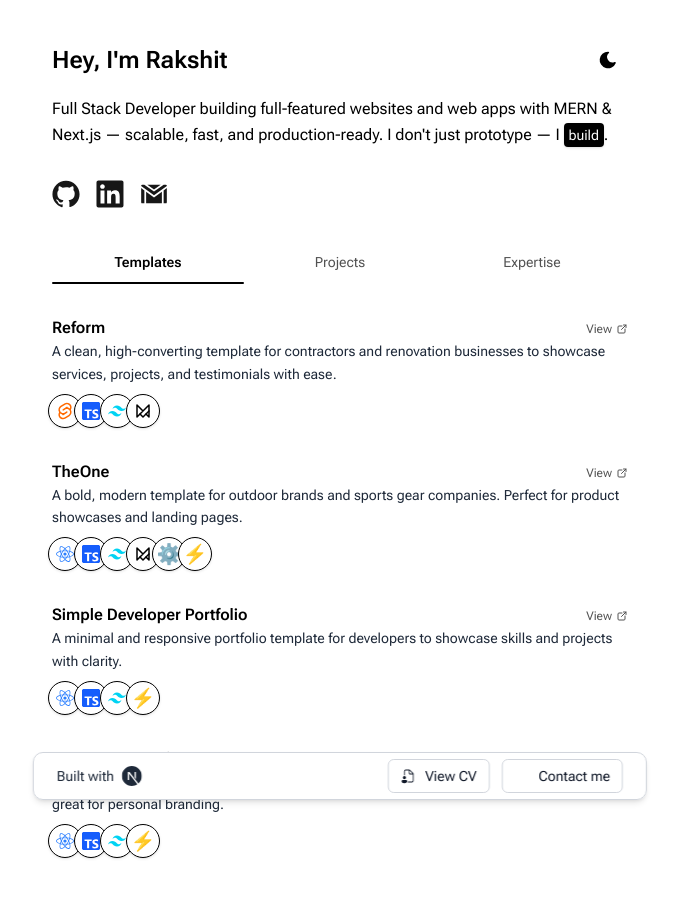
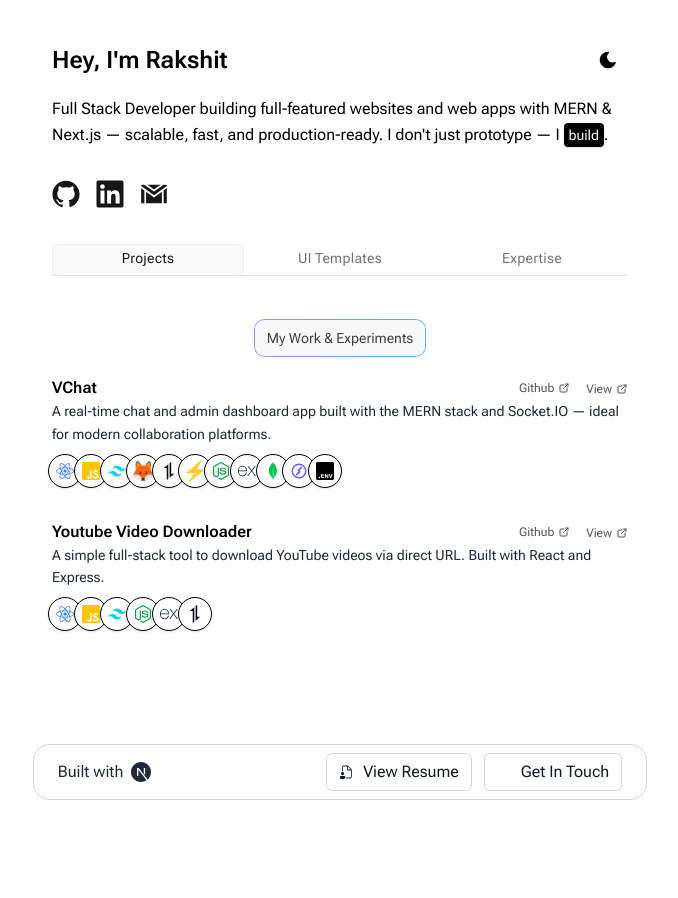
Before and after one commit to Rakshit-Rawat/Main-Portfolio, a Next.js app: page / in a window 1280 px wide. Shown: the top 898 px of the page, without its empty margins (300-978 px from the left). After the commit the page ends 800 px from the top, so only its background shows below. Built offline with nearby package versions, Linux system fonts and the light colour scheme.

Commit message:
fix: footer && add: tagline + tabpill

```diff
--- a/src/app/globals.css
+++ b/src/app/globals.css
@@ -32,3 +32,47 @@
   --color-accent: var(--accent);
   --color-main-text: var(--main-text);
 }
+
+
+
+
+
+/* Animated gradient border pill */
+.tagline-pill {
+  position: relative;
+  display: inline-flex;
+  align-items: center;
+  padding: 0.5rem 0.75rem;            /* px-3 py-2 */
+  border-radius: 10px;              /* rounded-full */
+  backdrop-filter: blur(6px);
+}
+
+/* the animated border */
+.tagline-pill::before {
+  content: "";
+  position: absolute;
+  inset: -1px;                        /* border thickness */
+  border-radius: inherit;
+  background: linear-gradient(90deg, #a78bfa, #60a5fa, #34d399, #a78bfa);
+  background-size: 300% 100%;
+  animation: moveBorder 3s linear infinite;
+  /* create a hollow border using masks */
+  -webkit-mask:
+    linear-gradient(#000 0 0) content-box,
+    linear-gradient(#000 0 0);
+  -webkit-mask-composite: xor;
+          mask-composite: exclude;
+  padding: 1px;                       /* inner cutout = border width */
+}
+
+@keyframes moveBorder {
+  0%   { background-position:   0% 50%; }
+  100% { background-position: 100% 50%; }
+}
+
+/* optional: slow/fast variants */
+.tagline-pill.slow::before  { animation-duration: 5s; }
+.tagline-pill.fast::before  { animation-duration: 1.8s; }
+
+/* optional: pause on hover */
+.tagline-pill:hover::before { animation-play-state: paused; }
--- a/src/app/page.tsx
+++ b/src/app/page.tsx
@@ -10,21 +10,29 @@ import SocialIcons from "@/components/Home/SocialIcons";
 import RotatingText from "@/components/RotatingText";
 import Footer from "@/components/Home/Footer";
 
-type Tab = "projects" | "templates" | "skills";
-const tabs: Tab[] = ["templates", "projects", "skills"];
+export type Tab = "projects" | "uiTemplates" | "skills";
+const tabs: Tab[] = ["projects", "uiTemplates", "skills"];
+
+const tabTaglines: Partial<Record<Tab, string>> = {
+  uiTemplates: "Client-Ready UIs",
+  projects: "My Work & Experiments",
+  skills: "Capabilities ",
+};
 
 export default function Home() {
-  const [activeTab, setActiveTab] = useState<Tab>("templates");
+  const [activeTab, setActiveTab] = useState<Tab>("projects");
   const [isMounted, setIsMounted] = useState(false);
   const [isFirstLoad, setIsFirstLoad] = useState(true);
   const [direction, setDirection] = useState<"right" | "left">("right");
   const [footerReady, setFooterReady] = useState(false); // gate footer visibility
+  const [isScrollable, setIsScrollable] = useState(false);
 
   const footerRef = useRef<HTMLDivElement>(null);
   const prevTabRef = useRef<Tab>(activeTab);
+  const contentRef = useRef<HTMLElement>(null);
 
   const tabLabels: Record<Tab, string> = {
-    templates: "Templates",
+    uiTemplates: "UI Templates",
     projects: "Projects",
     skills: "Expertise",
   };
@@ -48,6 +56,20 @@ export default function Home() {
     const dir = getIndex(curr) > getIndex(prev) ? "right" : "left";
     setDirection(dir);
     prevTabRef.current = curr;
+  }, [activeTab]);
+
+  const checkScrollable = () => {
+    if (contentRef.current) {
+      const contentHeight = contentRef.current.scrollHeight;
+      const winHeight = window.innerHeight;
+      setIsScrollable(contentHeight > winHeight - 80); // -80 to account for footer height
+    }
+  };
+
+  useEffect(() => {
+    checkScrollable();
+    window.addEventListener("resize", checkScrollable);
+    return () => window.removeEventListener("resize", checkScrollable);
   }, [activeTab]);
 
   const headerVariants: Variants = {
@@ -90,32 +112,40 @@ export default function Home() {
         animate="visible"
         transition={{ delay: 0.3 }}
       >
-        <div className="flex justify-between relative">
-          {/* Active underline */}
+        <div className="relative flex justify-between">
+          {/* animated pill background */}
           <motion.div
-            className="absolute bottom-0 h-0.5 bg-black dark:bg-white rounded-full"
-            layout
-            transition={{ type: "spring", stiffness: 300, damping: 30 }}
+            layoutId="tab-active-bg"
+            className="absolute top-1 h-8 rounded-md bg-neutral-50 dark:bg-neutral-900/40 ring-1 ring-inset ring-neutral-200/60 dark:ring-neutral-700/40"
             style={{
               width: `${100 / tabs.length}%`,
               left: `${(100 / tabs.length) * getIndex(activeTab)}%`,
             }}
+            transition={{ type: "spring", stiffness: 380, damping: 28 }}
           />
+
           {tabs.map((tab) => (
-            <motion.button
+            <button
               key={tab}
               onClick={() => setActiveTab(tab)}
-              className={`relative flex-1 py-3 text-center text-sm font-medium z-10 ${
+              className={`relative z-10 flex-1 py-2 text-center
+          text-[13px] md:text-sm tracking-[0.02em] transition-colors
+          ${
             activeTab === tab
-                  ? "text-black dark:text-white font-semibold"
-                  : "text-neutral-600 dark:text-neutral-500"
+              ? "text-neutral-900 dark:text-neutral-100 font-medium"
+              : "text-neutral-500 hover:text-neutral-700 dark:text-neutral-400 dark:hover:text-neutral-200"
           }`}
-              whileTap={{ scale: 0.98 }}
             >
               {tabLabels[tab]}
-            </motion.button>
+            </button>
           ))}
         </div>
+
+        {/* hairline underline under tabs */}
+        <motion.div
+          layout
+          className="absolute bottom-0 left-0 h-[1px] w-full bg-neutral-200 dark:bg-neutral-700"
+        />
       </motion.div>
 
       {/* Content */}
@@ -132,7 +162,10 @@ export default function Home() {
             animate={{
               opacity: 1,
               x: 0,
-              transition: { duration: isFirstLoad ? 0 : 0.4, ease: [0.25, 0.1, 0.25, 1] },
+              transition: {
+                duration: isFirstLoad ? 0 : 0.4,
+                ease: [0.25, 0.1, 0.25, 1],
+              },
             }}
             exit={{
               opacity: 0,
@@ -144,11 +177,34 @@ export default function Home() {
             style={{ transform: "translateZ(0)" }}
             onAnimationComplete={() => setFooterReady(true)} // signal footer can show
           >
+            {tabTaglines[activeTab] && (
+              <motion.div
+                key={`${activeTab}-tagline`}
+                initial={{ opacity: 0, y: 6 }}
+                animate={{ opacity: 1, y: 0 }}
+                exit={{ opacity: 0, y: -6 }}
+                transition={{ duration: 0.22 }}
+                className="mt-3 mb-5 flex justify-center"
+              >
+                <p
+                  className="
+        tagline-pill slow
+        bg-neutral-100/70 dark:text-white dark:bg-neutral-900/40
+        text-[13px] md:text-sm text-neutral-700
+
+      "
+                >
+                  {tabTaglines[activeTab]}
+                </p>
+              </motion.div>
+            )}
+
             {activeTab === "skills" ? (
               <SkillsSection isFirstLoad={isFirstLoad} />
             ) : (
               <div className="space-y-8 mb-10">
-                {(activeTab === "projects" ? projects : templates).map((item, index) => (
+                {(activeTab === "projects" ? projects : templates).map(
+                  (item, index) => (
                     <Card
                       key={item.name}
                       item={item}
@@ -156,7 +212,8 @@ export default function Home() {
                       isFirstLoad={isFirstLoad}
                       tab={activeTab}
                     />
-                ))}
+                  )
+                )}
               </div>
             )}
           </motion.div>
@@ -164,7 +221,11 @@ export default function Home() {
       </div>
 
       {/* Footer (hidden until footerReady) */}
-      <Footer footerRef={footerRef} visible={footerReady} />
+      <Footer
+        footerRef={footerRef}
+        visible={footerReady}
+        isScrollable={isScrollable}
+      />
     </section>
   );
 }
--- a/src/components/Home/Card.tsx
+++ b/src/components/Home/Card.tsx
@@ -9,7 +9,7 @@ interface CardProps {
   item: ProjectType | TemplateType;
   index: number;
   isFirstLoad: boolean;
-  tab: "projects" | "templates" | "skills";
+  tab: "projects" | "uiTemplates" | "skills";
 }
 
 function isProject(item: ProjectType | TemplateType): item is ProjectType {
@@ -28,7 +28,9 @@ const Card: React.FC<CardProps> = ({ item, index, isFirstLoad, tab }) => {
         ease: [0.25, 0.1, 0.25, 1],
       }}
     >
+
       <div className="flex justify-between items-start">
+
         <h4 className="font-semibold group-hover:text-muted-foreground transition-colors cursor-pointer">
           {item.name}
         </h4>
--- a/src/components/Home/Footer.tsx
+++ b/src/components/Home/Footer.tsx
@@ -1,4 +1,6 @@
-import React, { useLayoutEffect, useRef } from "react";
+"use client";
+
+import React, { useState } from "react";
 import { Resume, ContactMe } from "@/constants/icons";
 import { SiNextdotjs } from "react-icons/si";
 import {
@@ -6,132 +8,87 @@ import {
   useScroll,
   useTransform,
   useSpring,
-  useMotionValue,
-  type MotionValue,
+  useMotionValueEvent,
 } from "motion/react";
 
 interface FooterProps {
   footerRef: React.RefObject<HTMLDivElement | null>;
-  visible?: boolean; // controlled by parent to avoid flashing before content
+  visible?: boolean;
+  isScrollable: boolean;
 }
 
-export default function Footer({ footerRef, visible = false }: FooterProps) {
-  const { scrollYProgress } = useScroll();
-  const ZONE_START = 0.9;
+export default function Footer({
+  footerRef,
+  visible = false,
+  isScrollable,
+}: FooterProps) {
+  const { scrollY, scrollYProgress } = useScroll();
+  const [scrolled, setScrolled] = useState(false);
 
-  // --- Short page detection: drive a target and smooth it with a single spring
-  const forceOpenTarget = useMotionValue(0);
-  const forceOpen = useSpring(forceOpenTarget, {
-    stiffness: 300,
-    damping: 32,
-    restDelta: 0.0008,
+  // mimic your navbar: small motion as the user scrolls
+  // lift the footer a touch and tighten its width + corners
+  const yRaw = useTransform(scrollYProgress, [0.7, 1], [-10, 0]);
+  const widthRaw = useTransform(scrollYProgress, [0.7, 1], ["60%", "80%"]);
+  const radiusRaw = useTransform(scrollY, [0, 100], [16, 10]);
+  const scrolledMV = useTransform(() => {
+    const px = scrollY.get();
+    const prog = scrollYProgress.get();
+    return px > 10 && prog > 0.95;
   });
 
-  const rafId = useRef<number | null>(null);
-  const lastShort = useRef<boolean | null>(null);
-
-  useLayoutEffect(() => {
-    const root = document.documentElement;
-
-    const measure = () => {
-      const short = root.scrollHeight <= window.innerHeight + 1;
-      if (short !== lastShort.current) {
-        lastShort.current = short;
-        // set instantly; spring handles easing
-        forceOpenTarget.set(short ? 1 : 0);
-      }
-    };
-
-    const onObserved = () => {
-      if (rafId.current != null) return;
-      rafId.current = requestAnimationFrame(() => {
-        rafId.current = null;
-        measure();
+  // smooth springs
+  const y = useSpring(yRaw, { stiffness: 300, damping: 30, restDelta: 0.001 });
+  const width = useSpring(widthRaw, {
+    stiffness: 300,
+    damping: 30,
+    restDelta: 0.001,
   });
-    };
-
-    measure();
-    const ro = new ResizeObserver(onObserved);
-    ro.observe(root);
-    window.addEventListener("resize", onObserved);
-    return () => {
-      ro.disconnect();
-      window.removeEventListener("resize", onObserved);
-      if (rafId.current != null) cancelAnimationFrame(rafId.current);
-    };
-  }, [forceOpenTarget]);
-
-  // --- Blend scroll with forceOpen without multi-input overloads
-  // prog = lerp(scrollYProgress, 1, forceOpen)
-  const blended: MotionValue<number> = useTransform(() => {
-    const p = scrollYProgress.get();
-    const f = forceOpen.get();
-    return p * (1 - f) + f;
+  const radius = useSpring(radiusRaw, {
+    stiffness: 300,
+    damping: 30,
+    restDelta: 0.001,
   });
 
-  // Single global smoothing so tab switches & short pages feel seamless
-  const prog = useSpring(blended, {
-    stiffness: 280,
-    damping: 30,
-    restDelta: 0.0008,
+  // shadow/rounded toggle (same pattern as navbar)
+  useMotionValueEvent(scrolledMV, "change", (latest) => {
+    setScrolled(latest);
   });
-
-  // --- Map the ONE driver to all visuals (no extra springs)
-  const y = useTransform(prog, [ZONE_START, 1], [-16, 0]);
-  const widthPct = useTransform(prog, [ZONE_START, 1], [60, 80]);
-  const widthCss = useTransform(widthPct, (v) => `${v}%`);
-  const radius = useTransform(prog, [ZONE_START, 1], [16, 10]);
 
   return (
     <motion.footer
-      initial={false}                  // no opacity fade on hydration
-      animate={visible ? { x: 0 } : { x: 0 }}
-      transition={{ ease: [0.22, 1, 0.36, 1], duration: visible ? 0.2 : 0 }}
       ref={footerRef as React.RefObject<HTMLDivElement>}
-      className="
-        fixed bottom-0 inset-x-0 z-50 mx-auto w-full max-w-3xl px-0
-        transform-gpu will-change-transform backface-hidden isolation-auto
-      "
+      className="fixed bottom-0 inset-x-0 z-50 mx-auto flex w-full max-w-3xl justify-center px-0 "
       style={{
         y,
-        transformOrigin: "bottom center",
-        visibility: visible ? "visible" : "hidden", // hard-hide until parent says ready
+        visibility: visible ? "visible" : "hidden", // no flash before parent is ready
+      }}
+      transition={{
+        // only transition box shadow changes for a nicer snap
+        boxShadow: { duration: 0.3, ease: "easeInOut" },
       }}
     >
-      <div className="relative h-12">
-        {/* Opaque base to prevent background bleed on first frame */}
       <motion.div
-          aria-hidden
-          className="absolute inset-y-0 left-1/2 -translate-x-1/2 rounded-3xl
-                     bg-white dark:bg-gray-900"
-          style={{ width: widthCss, borderRadius: radius }}
-        />
-
-        {/* Translucent styled layer */}
-        <motion.div
-          aria-hidden
-          className="absolute inset-y-0 left-1/2 -translate-x-1/2
-                     rounded-2xl border shadow-md
-                     bg-white/80 dark:bg-gray-900/80
-                     border-gray-300 dark:border-gray-700
-                     backdrop-blur-md backdrop-saturate-150
-                     will-change-[width,transform,border-radius]"
-          style={{ width: widthCss, borderRadius: radius }}
-        />
-
-        {/* CONTENT */}
-        <motion.div
-          className="absolute inset-y-0 left-1/2 -translate-x-1/2
-                     flex items-center justify-between gap-3 px-4 sm:px-6 text-sm
-                     rounded-2xl text-gray-800 dark:text-gray-200
-                     will-change-[width,transform,border-radius]"
-          style={{ width: widthCss, borderRadius: radius, overflow: "hidden" }}
+        className={[
+          "flex w-full items-center justify-between gap-3 px-4 sm:px-6 py-2",
+          "bg-white/80 dark:bg-gray-900/80 ",
+          scrolled && isScrollable
+            ? "rounded-full shadow-md border border-transparent"
+            : "rounded-2xl border border-gray-300 dark:border-gray-700",
+          "backdrop-blur-md backdrop-saturate-150",
+          "text-gray-800 dark:text-gray-200",
+        ].join(" ")}
+        style={{
+          width,
+          borderRadius: radius as unknown as number, // keep corners synced with width
+        }}
       >
+        {/* Left */}
         <div className="flex items-center gap-2">
           <span>Built with</span>
           <SiNextdotjs className="text-xl" aria-hidden />
         </div>
 
+        {/* Right */}
         <div className="flex items-center gap-3">
           <a
             href="/Rakshit_Rawat.pdf"
@@ -144,7 +101,7 @@ export default function Footer({ footerRef, visible = false }: FooterProps) {
             title="Resume"
           >
             <Resume className="h-4 w-4" />
-              <span className="ml-2 whitespace-nowrap">View CV</span>
+            <span className="ml-2 whitespace-nowrap">View Resume</span>
           </a>
 
           <a
@@ -156,11 +113,10 @@ export default function Footer({ footerRef, visible = false }: FooterProps) {
             title="Contact me"
           >
             <ContactMe className="h-4 w-4" />
-              <span className="ml-2 whitespace-nowrap">Contact me</span>
+            <span className="ml-2 whitespace-nowrap">Get In Touch</span>
           </a>
         </div>
       </motion.div>
-      </div>
     </motion.footer>
   );
 }
```
Lines whose indentation alone changed are shown as unchanged.
